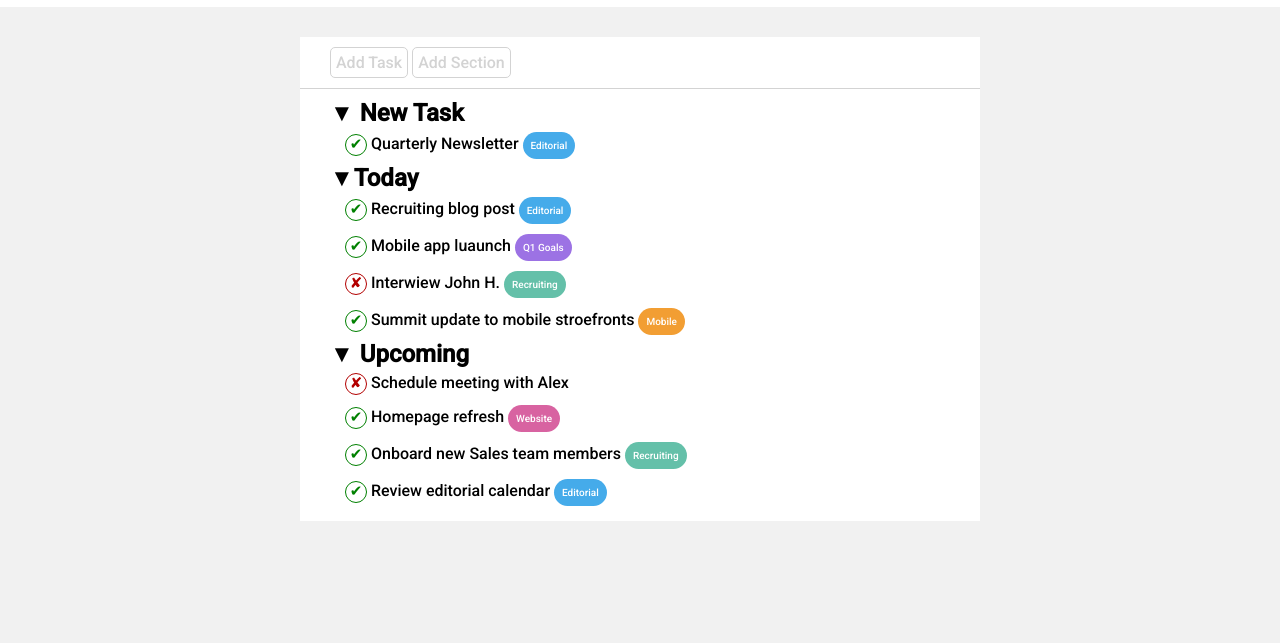
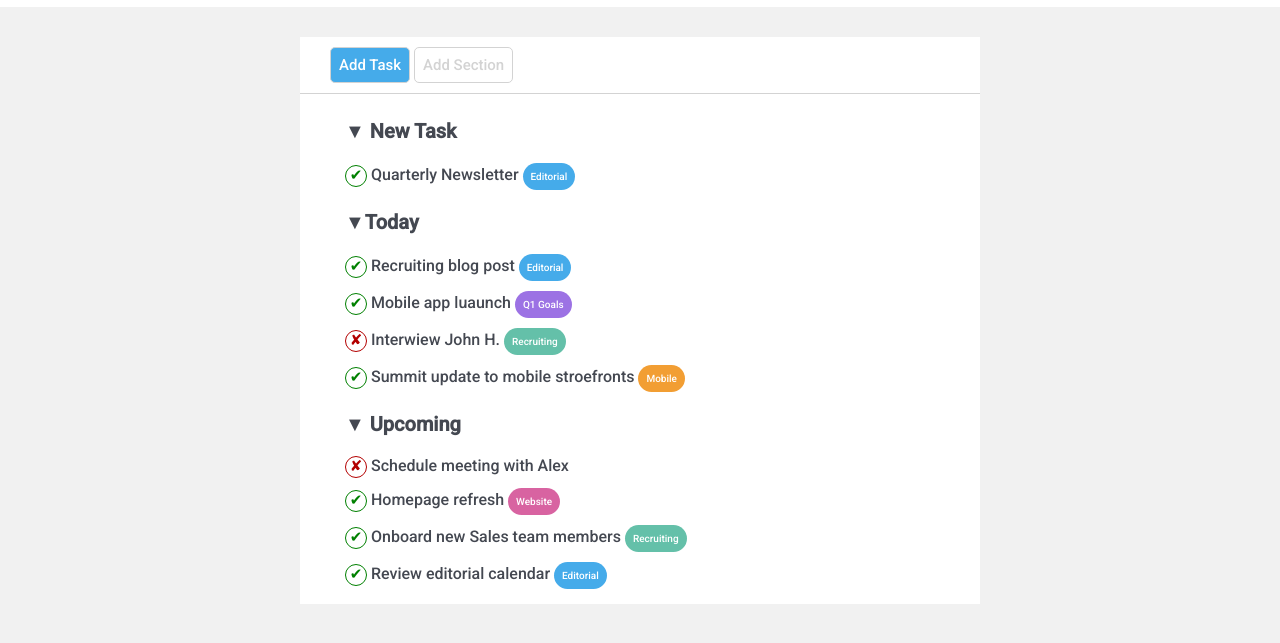
Before and after one commit to FaZ1994/html-css-toboolist, a plain HTML site: page index.html in a window 1280 px wide. Shown: the part 73-716 px from the top of the page. Drawn offline with Linux system fonts and the light colour scheme.

Commit message:
index: aggiunto commenti e fixato classe button "task"

```diff
--- a/CSS/stile.css
+++ b/CSS/stile.css
@@ -2,6 +2,7 @@
   margin: 0;
   padding: 0;
   font-family: "Roboto", sans-serif;
+  color: #444851;
 }
 
 header {
@@ -17,6 +18,12 @@ h1 {
   font-weight: bolder;
   display: inline-block;
   font-size: 40px;
+  color: black;
+}
+
+h2 {
+    font-size: 20px;
+    padding: 15px;
 }
 
 main {
@@ -45,7 +52,8 @@ button {
   font: inherit;
   cursor: pointer;
   border-radius: 5px;
-  padding: 5px;
+  padding: 8px;
+  font-size: 15px;
 }
 
 .task {
--- a/index.html
+++ b/index.html
@@ -14,17 +14,22 @@
     <title>Toboolist</title>
   </head>
   <body>
+    <!-- LOGO BAR -->
     <header>
       <img src="./img/Logo.png" alt="Boolean Logo" />
       <h1>Toboolist</h1>
     </header>
 
     <main>
+      <!-- NAV BAR WITH BUTTON -->
       <nav>
-        <button type="button task">Add Task</button>
-        <button type="button section">Add Section</button>
+        <button type="button" class="task">Add Task</button>
+        <button type="button">Add Section</button>
       </nav>
+
+      <!-- CENTRAL BOX -->
       <div class="box">
+        <!-- TO DO/DONE LIST 1 -->
         <h2>&#x25BC; New Task</h2>
         <ul>
           <li>
@@ -34,6 +39,7 @@
           </li>
         </ul>
 
+        <!-- TO DO/DONE LIST 2 -->
         <h2>&#x25BC;Today</h2>
         <ul>
           <li>
@@ -57,6 +63,8 @@
             <div class="label mobile">Mobile</div>
           </li>
         </ul>
+
+        <!-- TO DO/DONE LIST 3 -->
         <h2>&#x25BC; Upcoming</h2>
         <ul>
           <li>
```
